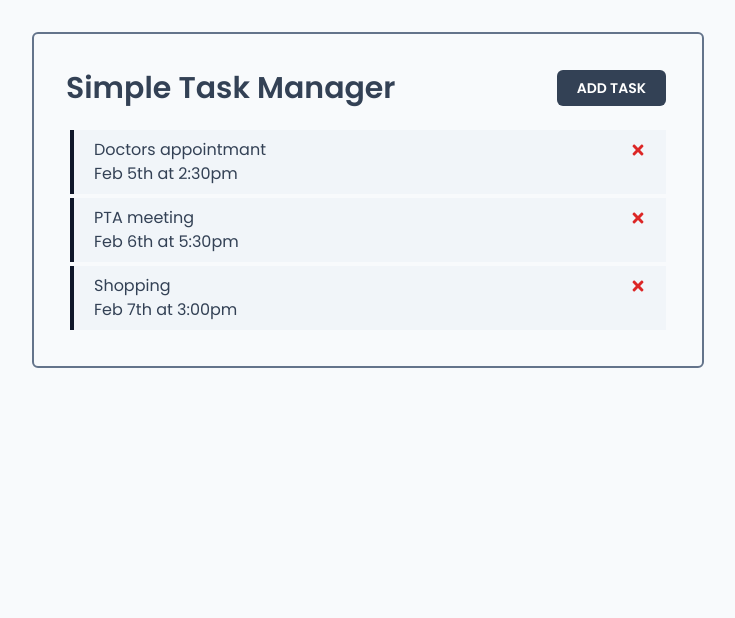
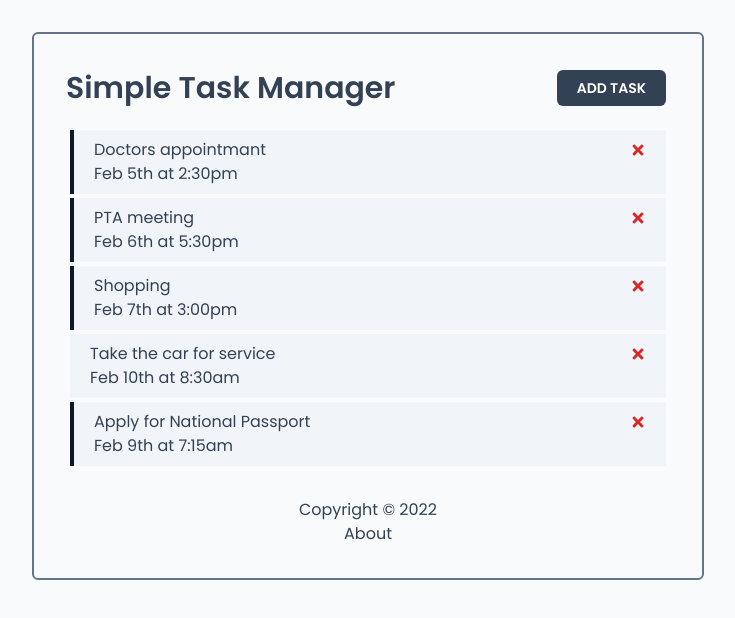
Before and after one commit to thes3interdev/slp-task-tracker-webapp, a React (Create React App) app: page / in a window 1280 px wide. Shown: the top 618 px of the page, without its empty margins (272-1007 px from the left). Built offline with nearby package versions, Linux system fonts and the light colour scheme; data requests are answered from the project's data file.

Commit message:
chore: routing footer and the about page.

```diff
--- a/db.json
+++ b/db.json
@@ -17,6 +17,18 @@
       "day": "Feb 7th at 3:00pm",
       "reminder": true,
       "id": 3
+    },
+    {
+      "text": "Take the car for service",
+      "day": "Feb 10th at 8:30am",
+      "reminder": false,
+      "id": 4
+    },
+    {
+      "text": "Apply for National Passport",
+      "day": "Feb 9th at 7:15am",
+      "reminder": true,
+      "id": 5
     }
   ]
 }
--- a/package.json
+++ b/package.json
@@ -19,6 +19,7 @@
 		"react": "^17.0.2",
 		"react-dom": "^17.0.2",
 		"react-icons": "^4.3.1",
+		"react-router-dom": "^6.2.2",
 		"react-scripts": "5.0.0",
 		"web-vitals": "^2.1.4"
 	},
--- a/src/App.js
+++ b/src/App.js
@@ -1,7 +1,10 @@
 import { useState, useEffect } from 'react';
+import { BrowserRouter as Router, Route, Routes } from 'react-router-dom';
 import Header from './components/Header';
+import Footer from './components/Footer';
 import Tasks from './components/Tasks';
 import AddTask from './components/AddTask';
+import About from './components/About';
 
 const App = () => {
 	const [tasks, setTasks] = useState([]);
@@ -55,10 +58,14 @@ const App = () => {
 
 	/** delete a task */
 	const deleteTask = async (id) => {
-		await fetch(`/tasks/${id}`, {
+		const res = await fetch(`/tasks/${id}`, {
 			method: 'DELETE',
 		});
-		setTasks(tasks.filter((task) => task.id !== id));
+
+		/** we should control the response status to decide if we shall change the state or not */
+		res.status === 200
+			? setTasks(tasks.filter((task) => task.id !== id))
+			: alert('There was an error while deleting the task.');
 	};
 
 	/** toggle reminder */
@@ -80,15 +87,28 @@ const App = () => {
 	};
 
 	return (
+		<Router>
 			<div className="container">
 				<Header onAdd={() => setShowAddTask(!showAddTask)} showAdd={showAddTask} />
+				<Routes>
+					<Route
+						path="/"
+						element={
+							<>
 								{showAddTask && <AddTask onAdd={addTask} />}
 								{tasks.length > 0 ? (
 									<Tasks tasks={tasks} onDelete={deleteTask} onToggle={toggleReminder} />
 								) : (
 									'There are currently no tasks are available...'
 								)}
+							</>
+						}
+					/>
+					<Route path="/about" element={<About />} />
+				</Routes>
+				<Footer />
 			</div>
+		</Router>
 	);
 };
 
--- /dev/null
+++ b/src/components/About.js
@@ -0,0 +1,12 @@
+import { Link } from 'react-router-dom';
+
+const About = () => {
+	return (
+		<div>
+			<h3>Version 1.0.0</h3>
+			<Link to="/">Return to Main Page</Link>
+		</div>
+	);
+};
+
+export default About;
--- /dev/null
+++ b/src/components/Footer.js
@@ -0,0 +1,12 @@
+import { Link } from 'react-router-dom';
+
+const Footer = () => {
+	return (
+		<footer className="footer">
+			<p>Copyright &copy; 2022</p>
+			<Link to="/about">About</Link>
+		</footer>
+	);
+};
+
+export default Footer;
--- a/src/components/Header.js
+++ b/src/components/Header.js
@@ -1,11 +1,14 @@
 import PropTypes from 'prop-types';
+import { useLocation } from 'react-router-dom';
 import Button from './Button';
 
 const Header = ({ title, onAdd, showAdd }) => {
+	const location = useLocation();
+
 	return (
 		<header className="header">
 			<h1 className="title">{title}</h1>
-			<Button buttonText={showAdd ? 'Cancel' : 'Add Task'} onClick={onAdd} />
+			{location.pathname === '/' && <Button buttonText={showAdd ? 'Cancel' : 'Add Task'} onClick={onAdd} />}
 		</header>
 	);
 };
```
Also changed, not shown: 1 other file (tests, documents, lock files or other folders). Lines whose indentation alone changed are shown as unchanged.
